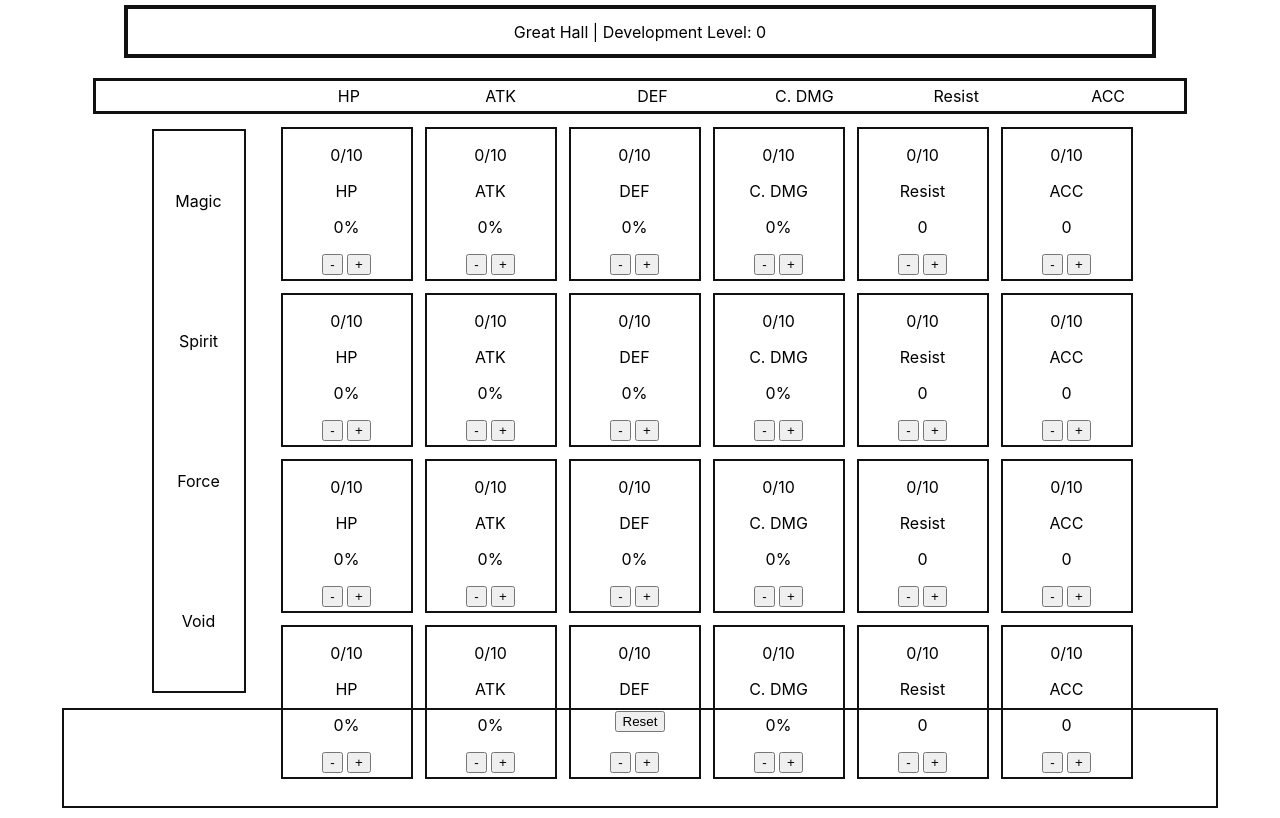
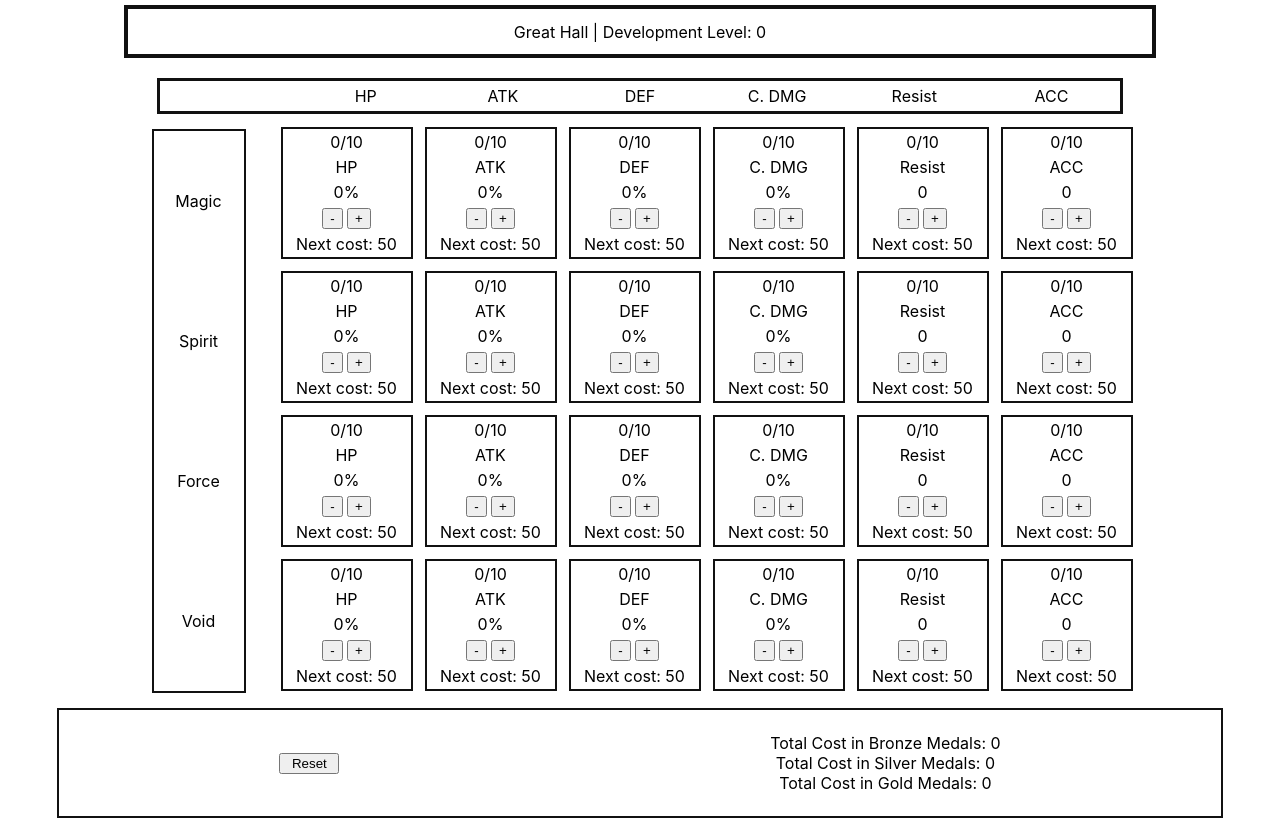
Before and after one commit to nicholasplachance/raid_great-hall_calc, a React (Create React App) app: page / in a window 1280 px wide. Built offline with nearby package versions, Linux system fonts and the light colour scheme.

Commit message:
Create functionality to calculate how many medals required, implement dynamic display of next upgrade requirement

```diff
--- a/src/App.css
+++ b/src/App.css
@@ -57,11 +57,6 @@
   margin-left: 35px;
 }
 
-.container-item {
-  height: 100%;
-  width: 100%;
-  border: 2px solid #111;
-}
 
 
 .affinities-container {
@@ -80,9 +75,20 @@
   justify-content: center;
 }
 
-.controls-container {
-  height: 12vh;
-  width: 90vw;
-  border: 2px solid #111;
-  margin-top: 15px;
+.control-button {
+  width: 60px;
+  height: 60%;
 }
+
+.control-button:hover {
+  cursor: pointer;
+}
+
+.control-panel-sub {
+  display: flex;
+  flex-direction: column;
+}
+
+.control-panel-sub p {
+  margin: 0;
+}
--- a/src/App.js
+++ b/src/App.js
@@ -3,6 +3,7 @@ import './App.css';
 import ContainerHeader from './components/ContainerHeader/ContainerHeader';
 import ContainerItem from './components/ContainerItem/ContainerItem';
 import ContainerSubHeader from './components/ContainerSubHeader/ContainerSubHeader';
+import ControlPanel from './components/ControlPanel/ControlPanel';
 import { useState } from 'react';
 
 function App() {
@@ -10,6 +11,22 @@ function App() {
 	const affinities = ['Magic', 'Spirit', 'Force', 'Void'];
 	const stats = ['HP', 'ATK', 'DEF', 'C. DMG', 'Resist', 'ACC'];
 	const [greatHallBonuses, setGreatHallBonuses] = useState([]);
+
+	const bonusLevelsCost = [
+		{
+			0: 0,
+			1: 50,
+			2: 100,
+			3: 150,
+			4: 300,
+			5: 400,
+			6: 500,
+			7: 800,
+			8: 1000,
+			9: 1200,
+			10: 1400
+		}
+	];
 
 	const bonusLevelsGainsPercent = [
 		{
@@ -36,7 +53,8 @@ function App() {
 			stat: stat,
 			affinity: affinity,
 			level: 0,
-			bonus: 0
+			bonus: 0,
+			cost: 0
 		};
 
 		if (greatHallBonuses.length < 24) {
@@ -54,9 +72,18 @@ function App() {
 		greatHallBonuses.forEach((bonus) => {
 			bonus.level = 0;
 			bonus.bonus = 0;
+			bonus.cost = 0;
 		});
 
 		setGreatHallCurrentLevel(0);
+	};
+
+	const checkCurrentCost = () => {
+		const totalCost = greatHallBonuses.reduce((accum, item) => accum + item.cost, 0);
+		const silverCost = totalCost / 2;
+		const goldCost = totalCost / 4;
+		const allMedalsCost = { bronze: totalCost, silver: silverCost, gold: goldCost };
+		return allMedalsCost;
 	};
 
 	return (
@@ -88,14 +115,24 @@ function App() {
 									bonusLevelsGainsPercent={bonusLevelsGainsPercent}
 									bonusLevelsGainsFlatStat={bonusLevelsGainsFlatStat}
 									bonusLevelsGainsCDMG={bonusLevelsGainsCDMG}
+									bonusLevelsCost={bonusLevelsCost}
 								/>
 						  ))
 						: []}
 				</div>
 			</div>
-			<div className='controls-container'>
-				<button onClick={() => reset()}>Reset</button>
-			</div>
+			<ControlPanel>
+				<div className='control-panel-sub buttons'>
+					<button className='reset control-button' onClick={() => reset()}>
+						Reset
+					</button>
+				</div>
+				<div className='control-panel-sub display'>
+					<p>Total Cost in Bronze Medals: {checkCurrentCost().bronze}</p>
+					<p>Total Cost in Silver Medals: {checkCurrentCost().silver}</p>
+					<p>Total Cost in Gold Medals: {checkCurrentCost().gold}</p>
+				</div>
+			</ControlPanel>
 		</div>
 	);
 }
--- a/src/components/ContainerItem/ContainerItem.css
+++ b/src/components/ContainerItem/ContainerItem.css
@@ -1,5 +1,12 @@
 .container-item {
+    display: flex;
+    flex-direction: column;
+    justify-content: space-around;
     height: 100%;
     width: 100%;
     border: 2px solid #111;
   }
+
+  .container-item p {
+  margin: 0;
+}
--- a/src/components/ContainerItem/ContainerItem.js
+++ b/src/components/ContainerItem/ContainerItem.js
@@ -1,3 +1,5 @@
+import './ContainerItem.css';
+
 import { useState } from 'react';
 
 const ContainerItem = (props) => {
@@ -32,6 +34,19 @@ const ContainerItem = (props) => {
 		}
 	};
 
+	const setCurrentCost = () => {
+		props.greatHallBonuses[props.index].cost =
+			props.greatHallBonuses[props.index].cost +
+			props.bonusLevelsCost[0][`${props.greatHallBonuses[props.index].level}`];
+	};
+
+	const checkNextCost = () => {
+		let nextCost;
+
+		nextCost = props.bonusLevelsCost[0][`${props.greatHallBonuses[props.index].level + 1}`];
+		return nextCost;
+	};
+
 	const subtract = (e) => {
 		if (props.level > 0) {
 			props.greatHallBonuses[props.index].level = props.greatHallBonuses[props.index].level - 1;
@@ -39,6 +54,7 @@ const ContainerItem = (props) => {
 		}
 		if (props.greatHallBonuses[props.index].level < 10) {
 			setBonusLevel();
+			setCurrentCost();
 		}
 	};
 
@@ -49,6 +65,7 @@ const ContainerItem = (props) => {
 		}
 		if (props.greatHallBonuses[props.index].level > 0) {
 			setBonusLevel();
+			setCurrentCost();
 		}
 	};
 
@@ -67,6 +84,7 @@ const ContainerItem = (props) => {
 					+
 				</button>
 			</div>
+			<p>Next cost: {checkNextCost()}</p>
 		</div>
 	);
 };
--- a/src/components/ContainerSubHeader/ContainerSubHeader.css
+++ b/src/components/ContainerSubHeader/ContainerSubHeader.css
@@ -3,14 +3,13 @@
     justify-content: center;
     margin: 15px 0;
     height: 30px;
-    width: 85vw;
+    width: 75vw;
     border: 3px solid #111;
   }
 
   .spacer {
       flex-grow: 1;
       width: 20vw;
-      margin-right: 25px;
   }
 
   .stats {
--- /dev/null
+++ b/src/components/ControlPanel/ControlPanel.css
@@ -0,0 +1,10 @@
+.control-panel {
+    display: flex;
+    justify-content: space-around;
+    align-items: center;
+    padding: 5px;
+    height: 12vh;
+    width: 90vw;
+    border: 2px solid #111;
+    margin-top: 15px;
+  }
--- /dev/null
+++ b/src/components/ControlPanel/ControlPanel.js
@@ -0,0 +1,7 @@
+import './ControlPanel.css';
+
+const ControlPanel = (props) => {
+	return <div className='control-panel'>{props.children}</div>;
+};
+
+export default ControlPanel;
```
